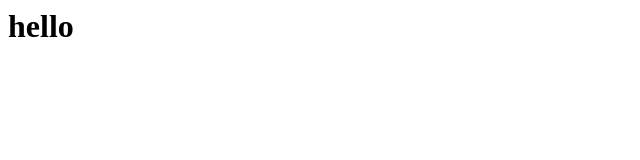
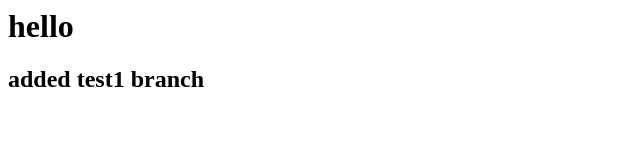
Before and after one commit to ashler24/git-demo, a plain HTML site: page index.html in a window 1280 px wide. Shown: the whole page, without its empty margins (0-640 px from the left). Drawn offline with Linux system fonts and the light colour scheme.

Commit message:
modified index.html

```diff
--- a/index.html
+++ b/index.html
@@ -1 +1,2 @@
 <h1>hello</h1>
+<h2>added test1 branch</h2>
```
